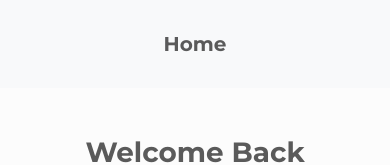
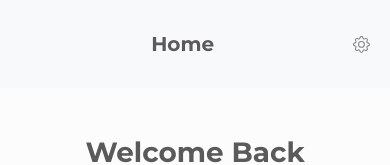
Before and after one commit to VCU-257/iteration-2-build-with-style-group-2, a React (Vite) app: page / in a window 390 px wide. Shown: the top 165 px of the page. Built offline with nearby package versions, Linux system fonts and the light colour scheme; a web font is replaced by a local one.

Commit message:
Update MobileTitleBar.jsx

```diff
--- a/src/components/MobileTitleBar.jsx
+++ b/src/components/MobileTitleBar.jsx
@@ -9,12 +9,22 @@
         <Navbar bg="light" expand="lg" className="d-lg-none" sticky="top">
             <Container fluid>
                 {backButton ?
-                    <Nav.Link onClick={() => navigate(-1)} color="var(--text)">
+                    <Nav.Link onClick={() => navigate(-1)} color="var(--text)" style={{ marginLeft: "2vw" }}>
                         <ArrowLeft />
                     </Nav.Link>
                 : ""}
 
                 <h5 className="page m-auto py-4">{pageTitle}</h5>
+
+                {
+                    pageTitle !== "Edit Account Information" ?
+                    <Nav.Link href="/account" style={{ marginRight: "2vw" }}>
+                        <svg xmlns="http://www.w3.org/2000/svg" width="2vh" height="2vh" fill="currentColor" class="bi bi-gear" viewBox="0 0 16 16">
+                            <path d="M8 4.754a3.246 3.246 0 1 0 0 6.492 3.246 3.246 0 0 0 0-6.492M5.754 8a2.246 2.246 0 1 1 4.492 0 2.246 2.246 0 0 1-4.492 0"/>
+                            <path d="M9.796 1.343c-.527-1.79-3.065-1.79-3.592 0l-.094.319a.873.873 0 0 1-1.255.52l-.292-.16c-1.64-.892-3.433.902-2.54 2.541l.159.292a.873.873 0 0 1-.52 1.255l-.319.094c-1.79.527-1.79 3.065 0 3.592l.319.094a.873.873 0 0 1 .52 1.255l-.16.292c-.892 1.64.901 3.434 2.541 2.54l.292-.159a.873.873 0 0 1 1.255.52l.094.319c.527 1.79 3.065 1.79 3.592 0l.094-.319a.873.873 0 0 1 1.255-.52l.292.16c1.64.893 3.434-.902 2.54-2.541l-.159-.292a.873.873 0 0 1 .52-1.255l.319-.094c1.79-.527 1.79-3.065 0-3.592l-.319-.094a.873.873 0 0 1-.52-1.255l.16-.292c.893-1.64-.902-3.433-2.541-2.54l-.292.159a.873.873 0 0 1-1.255-.52zm-2.633.283c.246-.835 1.428-.835 1.674 0l.094.319a1.873 1.873 0 0 0 2.693 1.115l.291-.16c.764-.415 1.6.42 1.184 1.185l-.159.292a1.873 1.873 0 0 0 1.116 2.692l.318.094c.835.246.835 1.428 0 1.674l-.319.094a1.873 1.873 0 0 0-1.115 2.693l.16.291c.415.764-.42 1.6-1.185 1.184l-.291-.159a1.873 1.873 0 0 0-2.693 1.116l-.094.318c-.246.835-1.428.835-1.674 0l-.094-.319a1.873 1.873 0 0 0-2.692-1.115l-.292.16c-.764.415-1.6-.42-1.184-1.185l.159-.291A1.873 1.873 0 0 0 1.945 8.93l-.319-.094c-.835-.246-.835-1.428 0-1.674l.319-.094A1.873 1.873 0 0 0 3.06 4.377l-.16-.292c-.415-.764.42-1.6 1.185-1.184l.292.159a1.873 1.873 0 0 0 2.692-1.115z"/>
+                        </svg>
+                    </Nav.Link> : ""
+                }
             </Container>
         </Navbar>
     )
```
